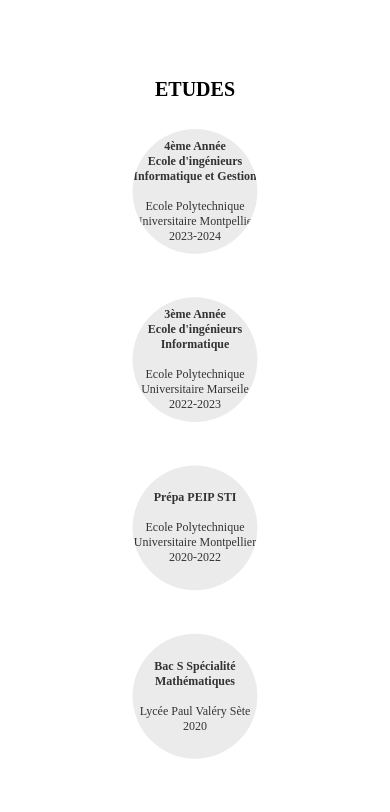
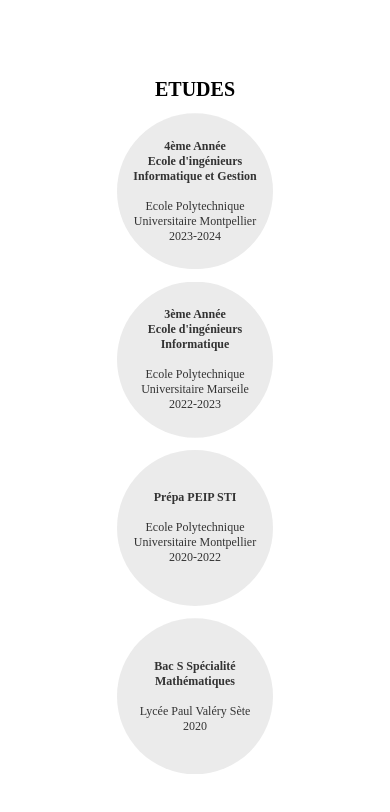
Before and after one commit to margotgoudard/Portfolio, an Angular app: page /etudes in a window 390 px wide. Shown: the top 812 px of the page. Built offline with nearby package versions, Linux system fonts and the light colour scheme.

Commit message:
responsive4

```diff
--- a/src/app/components/education/education.component.scss
+++ b/src/app/components/education/education.component.scss
@@ -34,9 +34,8 @@
     filter: opacity(80%) brightness(90%);
     box-sizing: border-box;
     @media (max-width: 600px) {
-        clip-path: circle(40%);
-        height: 25vw;
-        width: 25vw;
+        clip-path: circle(50%);
+        width: 50%;
         font-size: 12px;
     }
 }
--- a/src/app/components/projet/projet.component.scss
+++ b/src/app/components/projet/projet.component.scss
@@ -82,3 +82,9 @@
     font-size: 14px;
   }
 }
+
+img[alt="Lien"] {
+  @media (max-width: 600px) {
+    width: 5%;
+  }
+}
```
